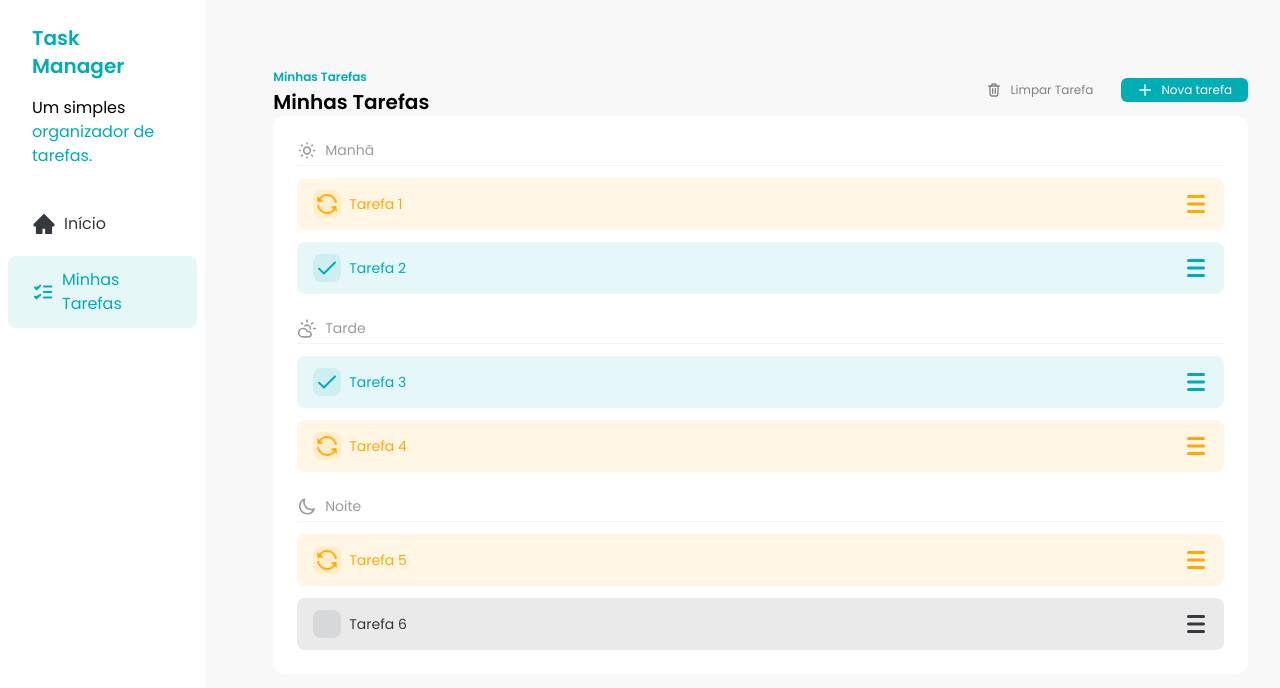
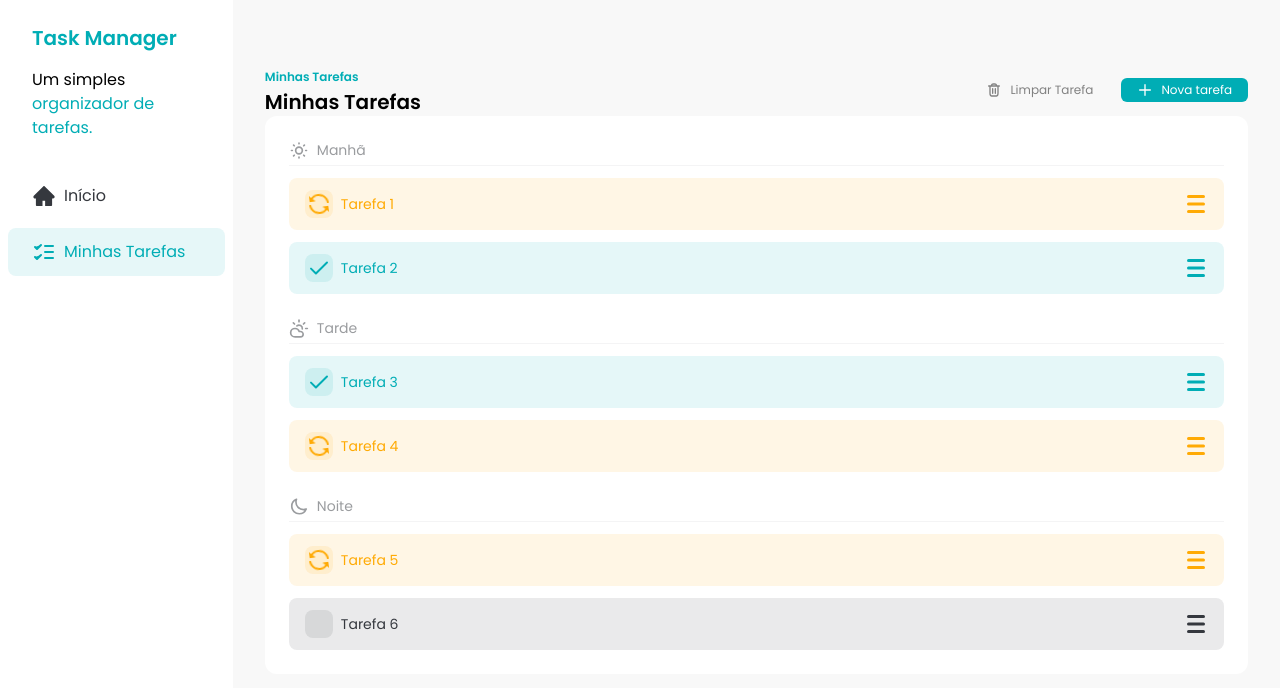
Before and after one commit to brunoguima00/fsc-task-manager, a React (Vite) app: page / in a window 1280 px wide. Shown: the top 688 px of the page. Built offline with nearby package versions, Linux system fonts and the light colour scheme.

Commit message:
feat: space between sidebar and tasks

```diff
--- a/src/App.jsx
+++ b/src/App.jsx
@@ -3,7 +3,7 @@ import Tasks from './components/Tasks'
 
 function App() {
   return (
-    <div className="flex gap-9">
+    <div className="flex">
       <Sidebar /> <Tasks />
     </div>
   )
--- a/src/components/Sidebar.jsx
+++ b/src/components/Sidebar.jsx
@@ -4,7 +4,7 @@ import TasksIcon from '../assets/icons/tasks.svg?react'
 
 const Sidebar = () => {
   return (
-    <div className="h-screen w-64 bg-white">
+    <div className="h-screen w-72 bg-white">
       <div className="space-y-4 px-8 py-6">
         <h1 className="text-xl font-semibold text-[#00ADB5]"> Task Manager</h1>
         <p>
--- a/src/components/Tasks.jsx
+++ b/src/components/Tasks.jsx
@@ -67,7 +67,7 @@ const Tasks = () => {
 
       {/* Lista de Tarefas */}
 
-      <div className="rounded-xl bg-white p-6">
+      <div className="space-y-6 rounded-xl bg-white p-6">
         <div className="space-y-3">
           <TasksSeparator icon={<SunIcon />} title="Manhã" />
 
```
